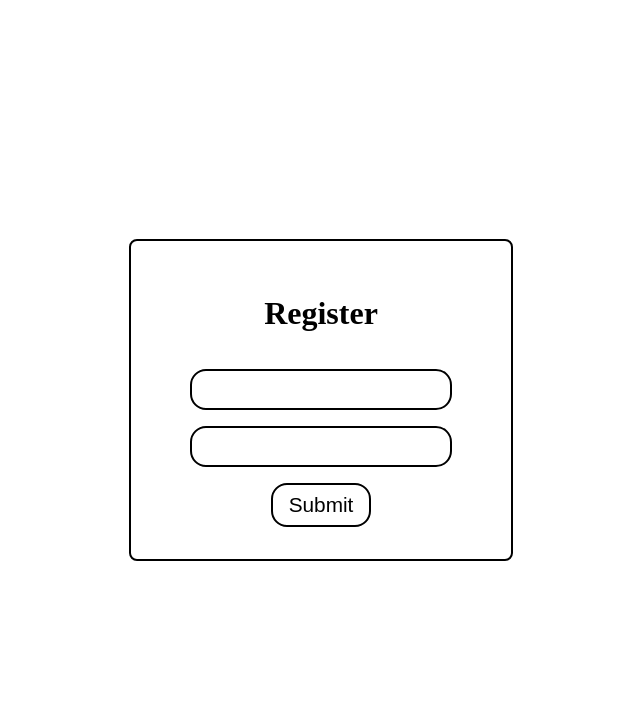
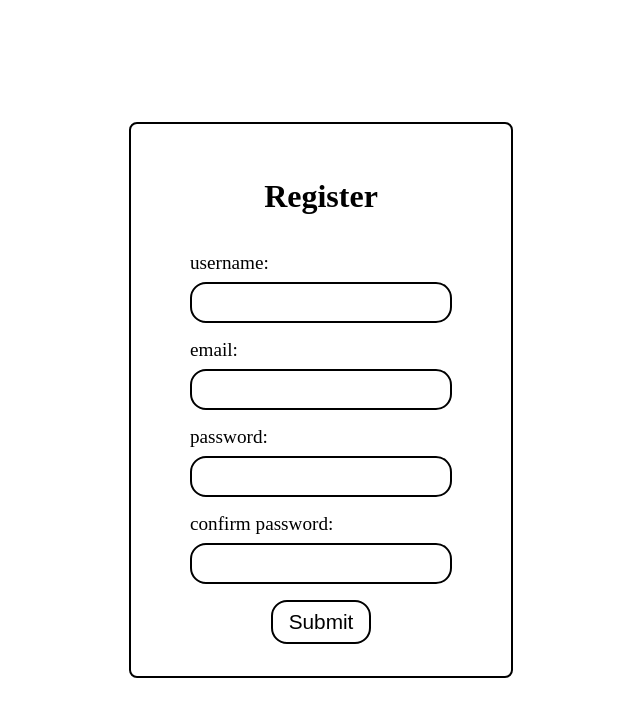
Before and after one commit to bmedvedec/DogFriendly, a Next.js app: page /register in a window 1280 px wide. Shown: the top 716 px of the page, without its empty margins (319-959 px from the left). Built offline with nearby package versions, Linux system fonts and the light colour scheme; no server answers.

Commit message:
register adds user to store now

```diff
--- a/components/layout.jsx
+++ b/components/layout.jsx
@@ -13,20 +13,20 @@ export default function Layout({ children, page }) {
 					content="Dog Friendly, a website for dog owners and dog lovers."
 				/>
 				{/* generics */}
-				<link rel="icon" href="/favicon.svg" sizes="32x32" />
-				<link rel="icon" href="/favicon.svg" sizes="128x128" />
-				<link rel="icon" href="/favicon.svg" sizes="180x180" />
-				<link rel="icon" href="/favicon.svg" sizes="192x192" />
+				<link rel="icon" href="/corgi.png" sizes="32x32" />
+				<link rel="icon" href="/corgi.png" sizes="128x128" />
+				<link rel="icon" href="/corgi.png" sizes="180x180" />
+				<link rel="icon" href="/corgi.png" sizes="192x192" />
 				{/* iOS */}
 				<link
 					rel="apple-touch-icon"
-					href="/favicon.svg"
+					href="/corgi.png"
 					sizes="180x180"
 				/>
 				{/* Android */}
 				<link
 					rel="shortcut icon"
-					href="/favicon.svg"
+					href="/corgi.png"
 					sizes="192x192"
 				/>
 			</Head>
--- a/lib/firebase.js
+++ b/lib/firebase.js
@@ -1,6 +1,6 @@
 // Import the functions you need from the SDKs you need
 import { initializeApp } from "firebase/app";
-import { getDatabase } from "firebase/database";
+import { getFirestore } from "firebase/firestore";
 import { getAuth, onAuthStateChanged, signInWithEmailAndPassword, createUserWithEmailAndPassword, signOut } from "firebase/auth";
 import { useEffect, useState } from "react";
 // TODO: Add SDKs for Firebase products that you want to use
@@ -20,6 +20,9 @@ const firebaseConfig = {
 
 // Initialize Firebase
 const app = initializeApp(firebaseConfig);
+
+// Initialize Cloud Firestore and get a reference to the service
+export const db = getFirestore(app);
 
 export const auth = getAuth(app);
 
--- a/pages/register.jsx
+++ b/pages/register.jsx
@@ -3,10 +3,14 @@ import Layout from "../components/layout";
 import styles from "../styles/register.module.scss";
 import { useAuth } from "../lib/context";
 import { useRouter } from "next/router";
+import { addDoc, collection } from "firebase/firestore";
+import { db } from "../lib/firebase";
 
 export default function Register(params) {
 	const [email, setEmail] = useState("");
 	const [password, setPassword] = useState("");
+	const [confirmPassword, setConfirmPassword] = useState("");
+	const [username, setUsername] = useState("");
 	const { firebaseCreateUserEmailPass } = useAuth();
 	const router = useRouter();
 
@@ -14,8 +18,18 @@ export default function Register(params) {
 		event.preventDefault();
 
 		firebaseCreateUserEmailPass(email, password)
-			.then((authUser) => {
+			.then(async (authUser) => {
 				//Signed in
+				try {
+					const docRef = await addDoc(collection(db, "users"), {
+						username: username,
+						email: email,
+					});
+					console.log("Document written with ID: ", docRef.id);
+				} catch (e) {
+
+				}
+
 				router.push("/");
 				// ...
 			})
@@ -32,20 +46,52 @@ export default function Register(params) {
 				<form onSubmit={handleSubmit}>
 					<div className="card">
 						<h1>Register</h1>
+						<div className="input-container">
+							<label htmlFor="username">username:</label>
 							<input
+								name="username"
+								type="text"
+								value={username}
+								onChange={(event) =>
+									setUsername(event.target.value)
+								}
+							/>
+						</div>
+						<div className="input-container">
+							<label htmlFor="email">email:</label>
+							<input
+								name="email"
 								type="email"
 								value={email}
 								onChange={(event) => {
 									setEmail(event.target.value);
 								}}
 							/>
+						</div>
+						<div className="input-container">
+							<label htmlFor="password">password:</label>
 							<input
+								name="password"
 								type="password"
 								value={password}
 								onChange={(event) => {
 									setPassword(event.target.value);
 								}}
 							/>
+						</div>
+						<div className="input-container">
+							<label htmlFor="passwordconfirm">
+								confirm password:
+							</label>
+							<input
+								name="passwordconfirm"
+								type="password"
+								value={confirmPassword}
+								onChange={(event) => {
+									setConfirmPassword(event.target.value);
+								}}
+							/>
+						</div>
 						<input
 							className="button"
 							type="submit"
--- a/styles/globals.scss
+++ b/styles/globals.scss
@@ -75,3 +75,15 @@ button:hover {
   cursor: pointer;
   transition: 0.2s ease-in-out;
 }
+
+label {
+  font-family: 'Raleway';
+  margin-right: auto;
+  font-size: 1.2rem;
+}
+
+.input-container {
+  display: flex;
+  flex-direction: column;
+  gap: 8px;
+}
```
Also changed, not shown: public/corgi.png (added). Lines whose indentation alone changed are shown as unchanged.
